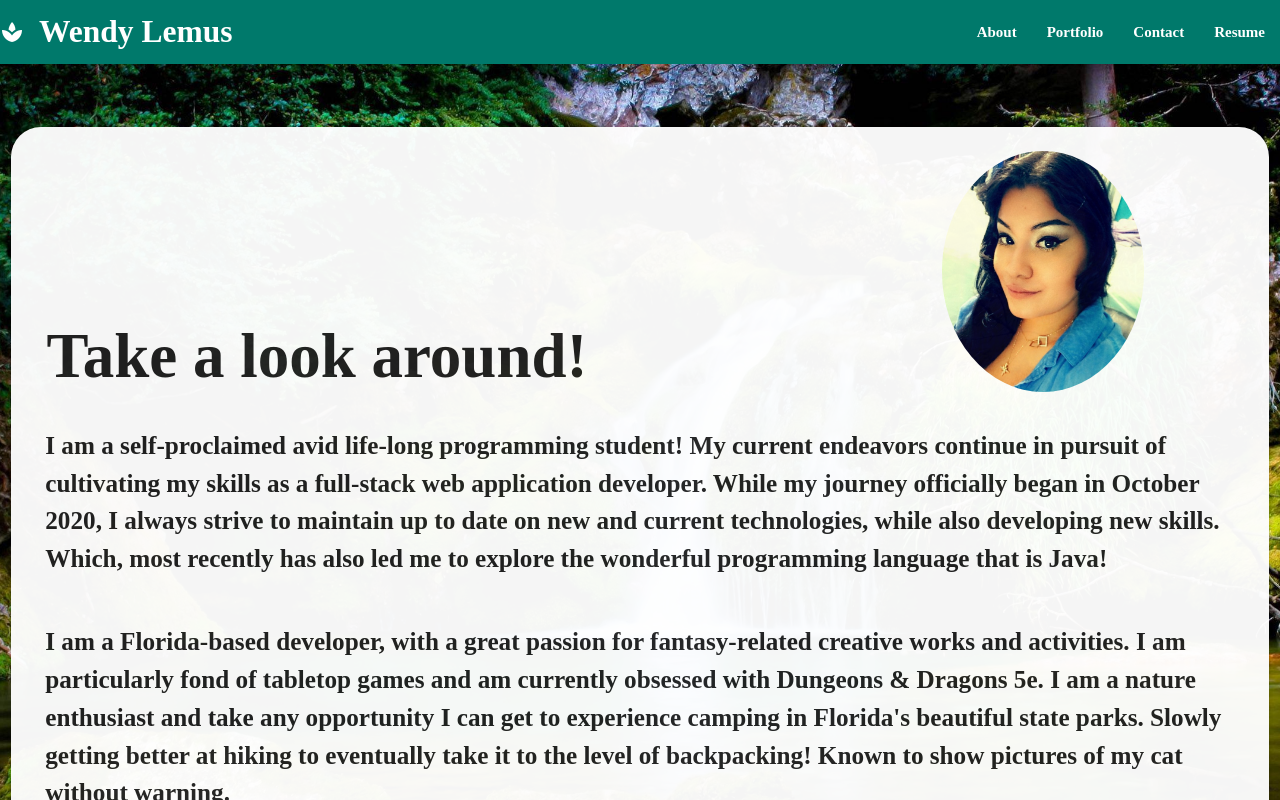
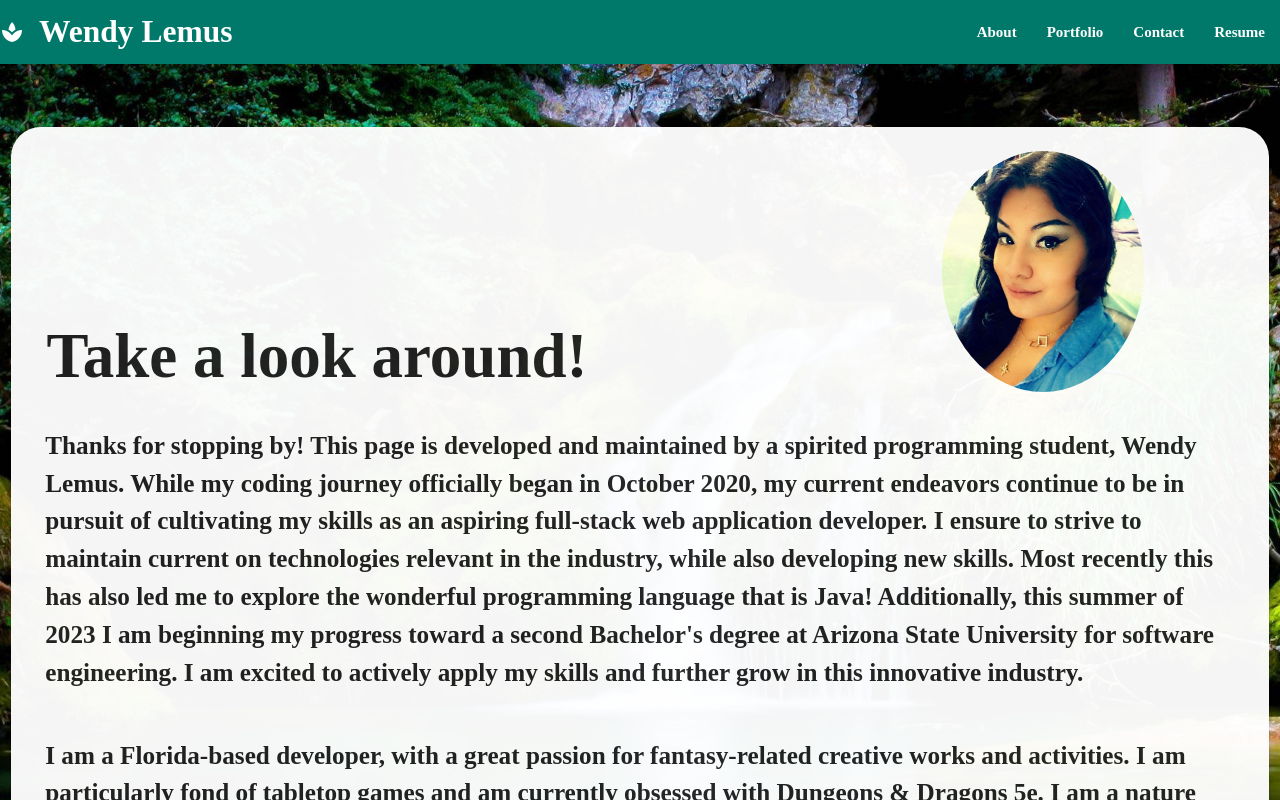
Before and after one commit to Elysiayn/Wendy-Lemus, a React (Create React App) app: page / in a window 1280 px wide. Shown: the top 800 px of the page. Built offline with nearby package versions, Linux system fonts and the light colour scheme; a web font is replaced by a local one.

Commit message:
add personal details in about

```diff
--- a/src/components/About/index.js
+++ b/src/components/About/index.js
@@ -30,15 +30,23 @@ const About = () => (
 				{/* about text */}
 				<div className="card-content">
 					<p className="aboutText flow-text">
-						I am a self-proclaimed avid life-long
-						programming student! My current endeavors
-						continue in pursuit of cultivating my skills as
-						a full-stack web application developer. While my
-						journey officially began in October 2020, I
-						always strive to maintain up to date on new and current
-						technologies, while also developing new skills.
-						Which, most recently has also led me to explore
+						Thanks for stopping by! This page is developed
+						and maintained by a spirited programming
+						student, Wendy Lemus. While my coding journey
+						officially began in October 2020, my current
+						endeavors continue to be in pursuit of
+						cultivating my skills as an aspiring full-stack
+						web application developer. I ensure to strive to
+						maintain current on technologies relevant in the
+						industry, while also developing new skills.
+						Most recently this has also led me to explore
 						the wonderful programming language that is Java!
+						Additionally, this summer of 2023 I am beginning
+						my progress toward a second Bachelor's degree at
+						Arizona State University for software
+						engineering. I am excited to actively apply my
+						skills and further grow in this innovative
+						industry.
 					</p>
 					<p className="aboutText flow-text">
 						I am a Florida-based developer, with a great
@@ -49,7 +57,7 @@ const About = () => (
 						any opportunity I can get to experience camping
 						in Florida's beautiful state parks. Slowly
 						getting better at hiking to eventually take it
-						to the level of backpacking! Known to show
+						to the level of backpacking! I'm known to show
 						pictures of my cat without warning.
 					</p>
 					<p className="aboutText flow-text">
--- a/src/components/Modal/index.js
+++ b/src/components/Modal/index.js
@@ -1,4 +1,5 @@
 import React from 'react';
+// import index from '../../assets/project-screenshots/${index}.png';
 
 const Modal = ({ onClose, currentProject }) => {
   const { name, description, index  } = currentProject;
@@ -14,7 +15,7 @@ const Modal = ({ onClose, currentProject }) => {
           alt="current-project" />
           <div className="links">
             <a href={currentProject.repo} target='_blank' rel='noreferrer' >Go To Project Repository!</a>
-            <a href={currentProject.deployed} target='_blank' rel='noreferrer' >Go To Deployed Project!</a>
+            <a href={currentProject.deployed} target='_blank' rel='noreferrer' >Go To Deployed Production!</a>
           </div>
         </div>
         <p className="modalText flow-text">
```
